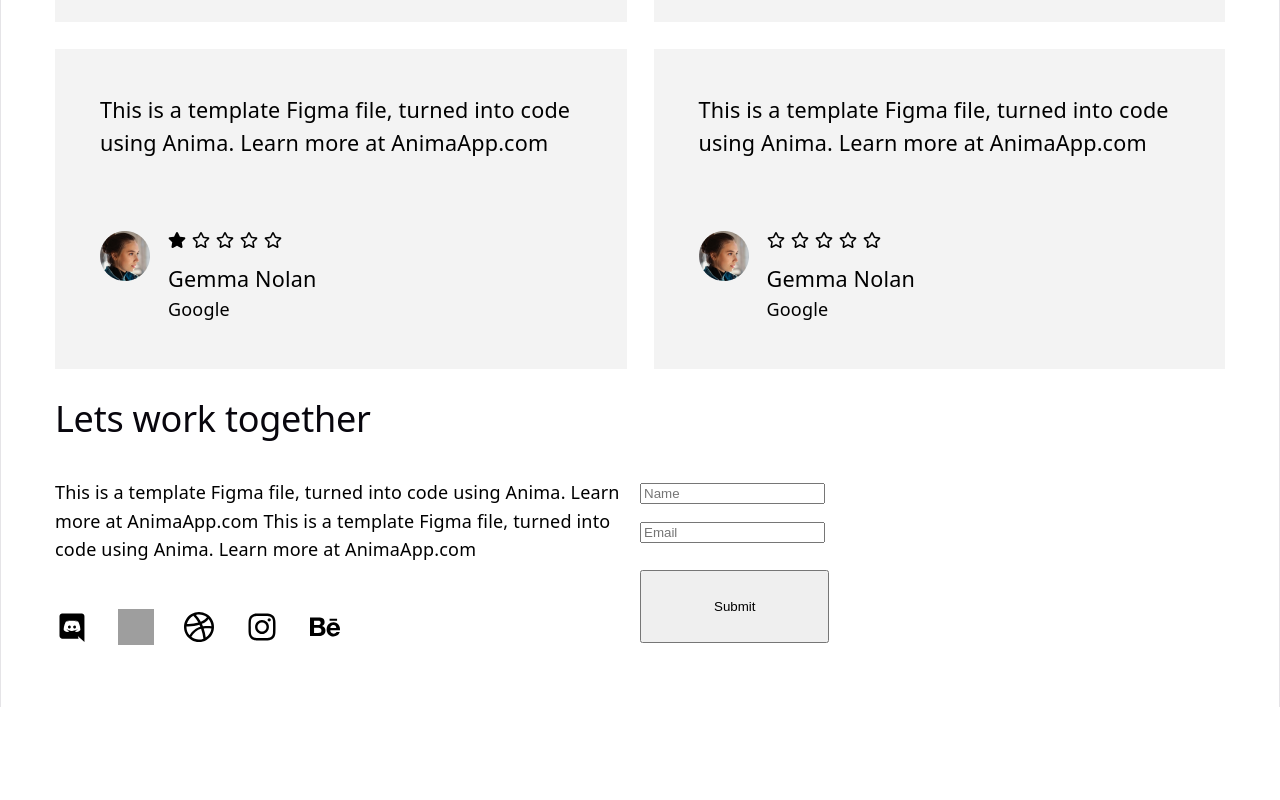
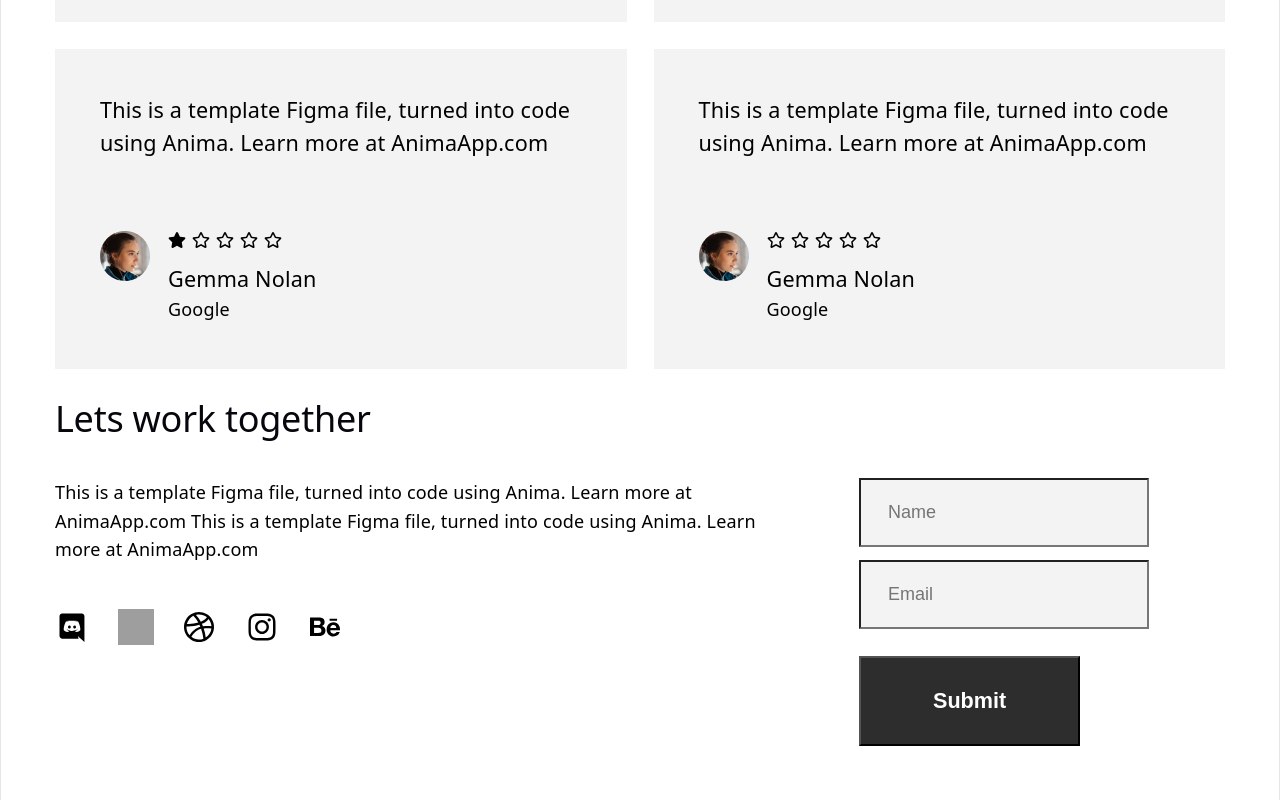
Before and after one commit to loafingbread/react-playground, a React (Vite) app: page /portfolio-template in a window 1280 px wide. Shown: the part 4127-4927 px from the top of the page. Before the commit the page ends 4834 px from the top, so only its background shows below. Built offline with nearby package versions, Linux system fonts and the light colour scheme; grey boxes are pictures that could not be loaded.

Commit message:
Layout contact section

```diff
--- a/src/problems/Portfolio/ContactSection.module.css
+++ b/src/problems/Portfolio/ContactSection.module.css
@@ -1,4 +1,9 @@
 .contactSection {
+  --form-field-bg: #f3f3f3;
+  --form-field-color: #2d2d2d;
+  --form-submit-bg: #2d2d2d;
+  --form-submit-color: white;
+
   display: flex;
   flex-direction: column;
   gap: var(--space-5);
@@ -13,10 +18,12 @@
 
 .contactSectionContents {
   display: flex;
+  flex-wrap: wrap;
+  gap: var(--space-9);
 }
 
 .contactInformation {
-  flex: 1 1 0;
+  flex: 2 1 0;
   display: flex;
   flex-direction: column;
   gap: var(--space-7);
@@ -43,6 +50,8 @@
   flex-direction: column;
   align-items: flex-start;
   gap: var(--space-5);
+
+  min-width: 300px;
 }
 
 .formFields {
@@ -52,8 +61,23 @@
 }
 
 .formField {
+  padding: var(--space-4) var(--space-5);
+
+  background-color: var(--form-field-bg);
+  color: var(--form-field-color);
+
+  font-weight: 300;
+  font-size: 1rem;
+  line-height: 1.6;
 }
 
 .submitButton {
   padding: var(--space-5) var(--space-9);
+
+  font-weight: 600;
+  font-size: 1.2rem;
+  line-height: 1.5;
+
+  background-color: var(--form-submit-bg);
+  color: var(--form-submit-color);
 }
--- a/src/problems/Portfolio/ContactSection.tsx
+++ b/src/problems/Portfolio/ContactSection.tsx
@@ -88,8 +88,9 @@ function ContactForm(props: ContactFormProps) {
   return (
     <form className={styles.contactForm} onSubmit={props.onSubmit}>
       <section className={styles.formFields}>
-        <article className={styles.formField}>
+        <article className={styles.formFieldContainer}>
           <input
+            className={styles.formField}
             id="name"
             type="text"
             name="name"
@@ -99,8 +100,9 @@ function ContactForm(props: ContactFormProps) {
             aria-required={true}
           />
         </article>
-        <article className={styles.formField}>
+        <article className={styles.formFieldContainer}>
           <input
+            className={styles.formField}
             id="email"
             type="email"
             name="email"
```
